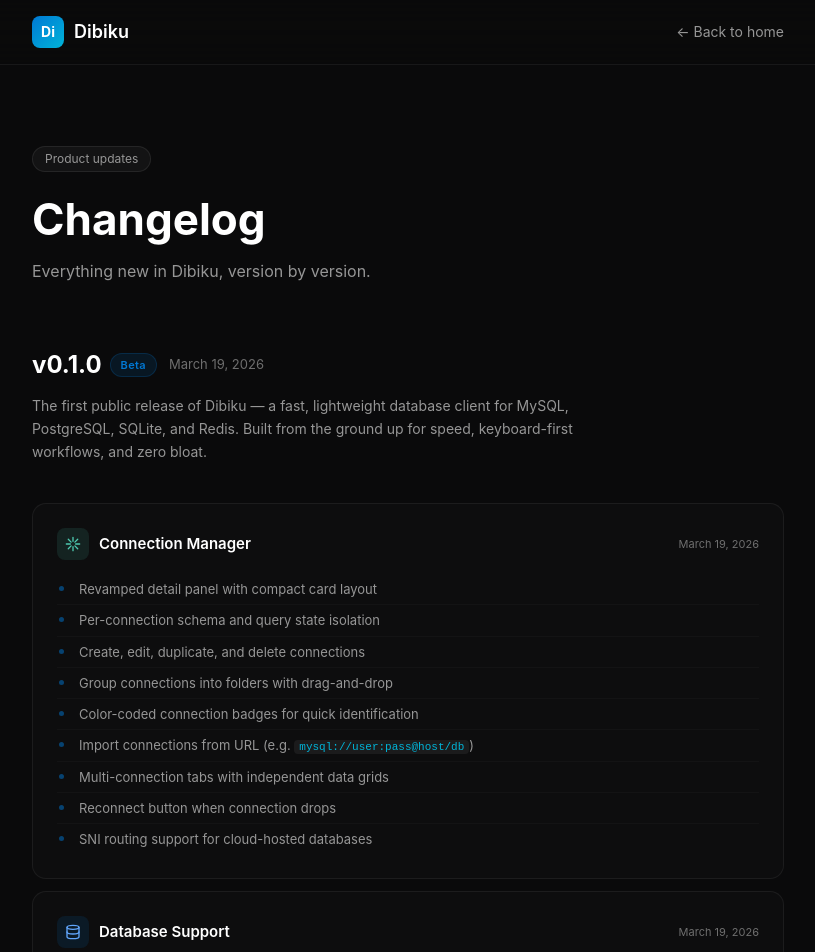
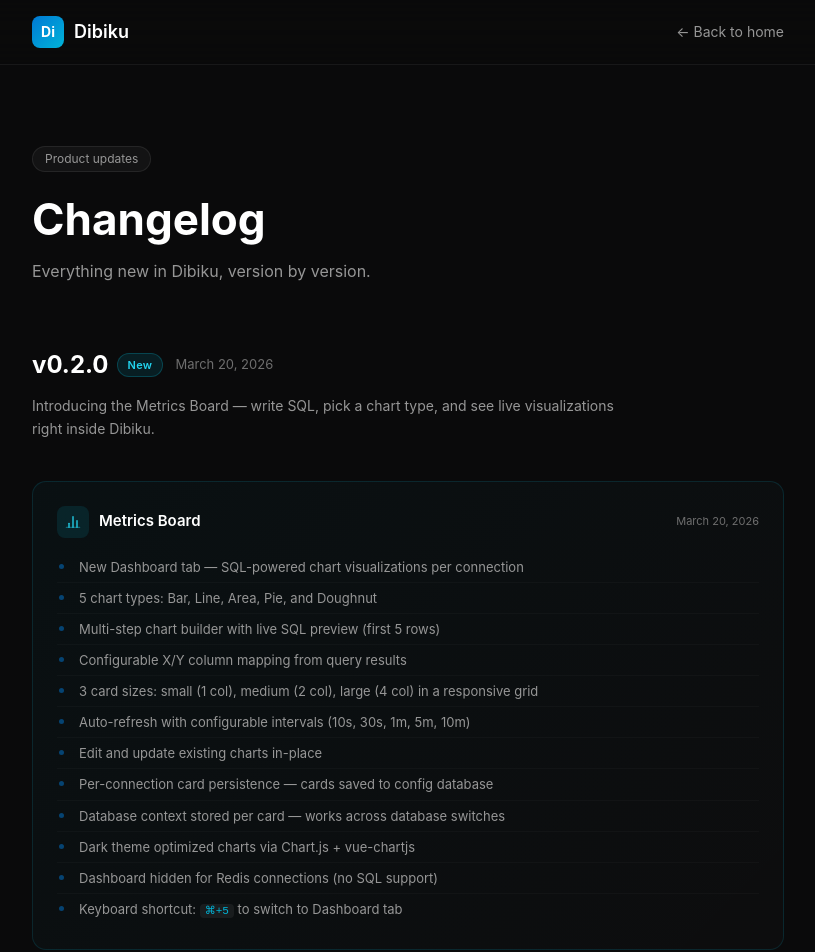
Before and after one commit to GetDibiku/dibiku-web, a Nuxt app: page /changelog in a window 1280 px wide. Shown: the top 952 px of the page, without its empty margins (232-1047 px from the left). Built offline with nearby package versions, Linux system fonts and the light colour scheme.

Commit message:
Update changelog

```diff
--- a/app/pages/changelog.vue
+++ b/app/pages/changelog.vue
@@ -22,6 +22,52 @@
 
     <!-- Timeline -->
     <div class="max-w-[800px] mx-auto px-6 pb-24">
+      <!-- v0.2.0 -->
+      <article class="cl-release">
+        <!-- Release header -->
+        <div class="cl-release-header">
+          <div class="cl-version-badge">
+            <span class="cl-version">v0.2.0</span>
+            <span class="cl-badge cl-badge-new">New</span>
+          </div>
+          <span class="cl-date">March 20, 2026</span>
+        </div>
+
+        <p class="text-[var(--color-text-muted)] text-sm leading-relaxed mb-10 max-w-[600px]">
+          Introducing the Metrics Board — write SQL, pick a chart type, and see live visualizations right inside Dibiku.
+        </p>
+
+        <!-- Category cards -->
+        <div class="cl-sections">
+          <!-- Metrics Board -->
+          <div class="cl-card cl-card-highlight">
+            <div class="cl-card-header">
+              <div class="cl-card-icon" style="background: rgba(6, 182, 212, 0.12); color: #22d3ee">
+                <svg width="16" height="16" viewBox="0 0 24 24" fill="none" stroke="currentColor" stroke-width="2" stroke-linecap="round"><line x1="18" y1="20" x2="18" y2="10"/><line x1="12" y1="20" x2="12" y2="4"/><line x1="6" y1="20" x2="6" y2="14"/><line x1="2" y1="20" x2="22" y2="20" stroke-opacity="0.4"/></svg>
+              </div>
+              <h2 class="cl-card-title">Metrics Board</h2>
+              <span class="cl-card-date">March 20, 2026</span>
+            </div>
+            <ul class="cl-list">
+              <li>New Dashboard tab — SQL-powered chart visualizations per connection</li>
+              <li>5 chart types: Bar, Line, Area, Pie, and Doughnut</li>
+              <li>Multi-step chart builder with live SQL preview (first 5 rows)</li>
+              <li>Configurable X/Y column mapping from query results</li>
+              <li>3 card sizes: small (1 col), medium (2 col), large (4 col) in a responsive grid</li>
+              <li>Auto-refresh with configurable intervals (10s, 30s, 1m, 5m, 10m)</li>
+              <li>Edit and update existing charts in-place</li>
+              <li>Per-connection card persistence — cards saved to config database</li>
+              <li>Database context stored per card — works across database switches</li>
+              <li>Dark theme optimized charts via Chart.js + vue-chartjs</li>
+              <li>Dashboard hidden for Redis connections (no SQL support)</li>
+              <li>Keyboard shortcut: <code>⌘+5</code> to switch to Dashboard tab</li>
+            </ul>
+          </div>
+        </div>
+      </article>
+
+      <div class="cl-divider" />
+
       <!-- v0.1.0 -->
       <article class="cl-release">
         <!-- Release header -->
@@ -237,7 +283,7 @@
   { keys: '⌘+N', desc: 'New connection / Add row' },
   { keys: '⌘+R', desc: 'Refresh data' },
   { keys: '⌘+P', desc: 'Quick table search' },
-  { keys: '⌘+1/2/3/4', desc: 'Switch views' },
+  { keys: '⌘+1/2/3/4/5', desc: 'Switch views' },
   { keys: '⌘+B', desc: 'Saved queries' },
   { keys: '⌘+L', desc: 'Query log' },
   { keys: '⌘+F', desc: 'Filter / Search' },
@@ -306,6 +352,18 @@
   color: var(--color-text-dim);
 }
 
+.cl-badge-new {
+  background: rgba(6, 182, 212, 0.12);
+  border-color: rgba(6, 182, 212, 0.25);
+  color: #22d3ee;
+}
+
+.cl-divider {
+  height: 1px;
+  background: rgba(255, 255, 255, 0.06);
+  margin: 40px 0;
+}
+
 /* === Category Cards === */
 .cl-sections {
   display: grid;
@@ -321,6 +379,14 @@
 }
 .cl-card:hover {
   border-color: rgba(255, 255, 255, 0.1);
+}
+
+.cl-card-highlight {
+  border-color: rgba(6, 182, 212, 0.15);
+  background: linear-gradient(135deg, rgba(6, 182, 212, 0.04), rgba(255, 255, 255, 0.015));
+}
+.cl-card-highlight:hover {
+  border-color: rgba(6, 182, 212, 0.25);
 }
 
 .cl-card-header {
```
